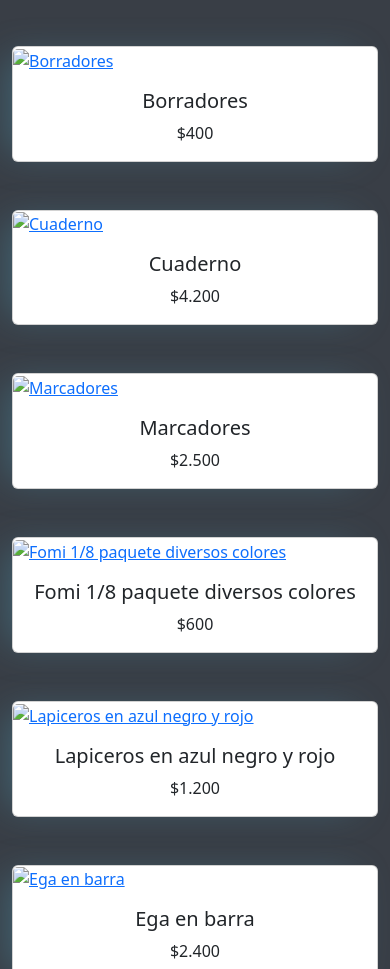
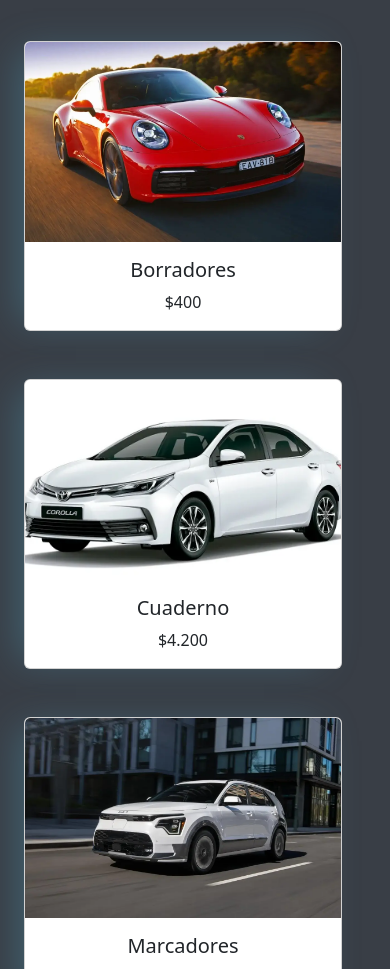
Before and after one commit to 25JT/CarsPag, a plain HTML site: page index.html in a window 390 px wide. Shown: the part 1031-2000 px from the top of the page. Drawn offline with nearby package versions, Linux system fonts and the light colour scheme.

Commit message:
nuevas imagenes animacion solucion de errores

```diff
--- a/index.html
+++ b/index.html
@@ -6,19 +6,20 @@
   <meta name="viewport" content="width=device-width, initial-scale=1">
   <title>AutoVenta</title>
   <link rel="stylesheet" href="syle.css">
+  <link href="https://unpkg.com/aos@2.3.1/dist/aos.css" rel="stylesheet">
   <link href="https://cdn.jsdelivr.net/npm/bootstrap@5.3.3/dist/css/bootstrap.min.css" rel="stylesheet"
     integrity="sha384-QWTKZyjpPEjISv5WaRU9OFeRpok6YctnYmDr5pNlyT2bRjXh0JMhjY6hW+ALEwIH" crossorigin="anonymous">
 </head>
 
 <body>
-  <nav class="navbar" style="margin-left:1%; margin-right:1%;">
+  <nav class="navbar" style="margin-left:1%; margin-right:1%;" data-aos="fade-up">
     <div class="cont-nav">
       <!-- Logo -->
       <img src="imagen/logo.png" alt="Logo" class="imglog">
 
       <!-- Nombre de la tienda -->
       <div class="text-content">
-        <h1 id="nombtienda"></h1>
+        <h1 id="nombtienda" class="caja"></h1>
       </div>
       <!-- Botón toggle para pantallas pequeñas -->
       <button class="navbar-toggler m-3 " type="button" data-bs-toggle="collapse" data-bs-target="#navbarNav"
@@ -36,7 +37,7 @@
   </nav>
 
   <!--AUTO TITULO E IMAGEN-->
-  <section class="m-1">
+  <section class="m-1"  data-aos="fade-up">
     <div class="content-autos" style="margin-left:1%; margin-right:1%;">
       <div class="text-autos">
         <h1 class="autos-txt-h1" id="ttAutos">auto titulo</h1>
@@ -77,13 +78,13 @@
   <!--AUTO TITULO E IMAGEN FINAL-->
   <br class="p-5">
   <!--Muesta de autos-->
-  <section>
-    <div class="p-2 titBorder" data-aos="zoom-in-up" style="margin-left:1%; margin-right:1%; border-radius:9px;">
+  <section  data-aos="fade-up">
+    <div class="p-2 titBorder"  style="margin-left:1%; margin-right:1%; border-radius:9px;">
       <h2 class="fw-bold h2 p-2 text-center " id="productos_Autos" >NUESTROS AUTOS</h2>
     </div>
 
-    <div class="container mt-5" data-aos="fade-down">
-      <div id="product-container" class="row">
+    <div class="container mt-5">
+      <div id="product-container" class="row container">
         <!-- Las tarjetas de productos se generarán aquí -->
       </div>
       <div>
@@ -97,8 +98,8 @@
   <!--Muesta de autos final-->
   <br>
   <!--servicios-->
-  <section>
-    <div class="p-2 titBorder" data-aos="zoom-in-up" style="margin-left:1%; margin-right:1%; border-radius:9px;">
+  <section  data-aos="fade-up">
+    <div class="p-2 titBorder"  style="margin-left:1%; margin-right:1%; border-radius:9px;">
       <h2 class="fw-bold h2 p-2 text-center " id="productos_Servicios">SERVICIOS</h2>
     </div>
 <br>
@@ -142,8 +143,8 @@
   <!--servicios final-->
   <br>
   <!--Contactos-->
-  <section>
-    <div class="p-2 titBorder" data-aos="zoom-in-up" style="margin-left:1%; margin-right:1%; border-radius:9px;">
+  <section  data-aos="fade-up">
+    <div class="p-2 titBorder"  style="margin-left:1%; margin-right:1%; border-radius:9px;">
       <h2 class="fw-bold h2 p-2 text-center " id="Contactanos">CONTACTANOS</h2>
     </div>
     <br>
@@ -182,7 +183,7 @@
   <br>
   <!--Contactos final-->
   <!--MAPA-->
-  <section>
+  <section  data-aos="fade-up">
     <div class="p-5">
       <iframe class="Mapa"
         src="https://www.google.com/maps/embed?pb=!1m18!1m12!1m3!1d127450.10996442808!2d-76.60806502138044!3d3.395060897151642!2m3!1f0!2f0!3f0!3m2!1i1024!2i768!4f13.1!3m3!1m2!1s0x8e30a6f0cc4bb3f1%3A0x1f0fb5e952ae6168!2sCali%2C%20Valle%20del%20Cauca!5e0!3m2!1sen!2sco!4v1733506553470!5m2!1sen!2sco"
@@ -192,7 +193,7 @@
   </section>
   <!--MAPA LOCALIZACION finaliza-->
   <!--inicio Footer-->
-  <footer class="footer" style="margin-left:1%; margin-right:1%;" >
+  <footer class="footer" style="margin-left:1%; margin-right:1%;"  data-aos="fade-up" >
     <div >
       <div class="container-fluid text-center">
         <div class="row">
@@ -226,10 +227,13 @@
     </div>
   </footer>
 
+  <script src="https://unpkg.com/aos@2.3.1/dist/aos.js"></script>
+  <script src="https://cdn.jsdelivr.net/npm/bootstrap@5.3.3/dist/js/bootstrap.bundle.min.js"
+  integrity="sha384-YvpcrYf0tY3lHB60NNkmXc5s9fDVZLESaAA55NDzOxhy9GkcIdslK1eN7N6jIeHz"
+  crossorigin="anonymous"></script>
+  <script src="https://unpkg.com/typed.js@2.1.0/dist/typed.umd.js"></script>
+
   <script src="scripts/main.js"></script>
-  <script src="https://cdn.jsdelivr.net/npm/bootstrap@5.3.3/dist/js/bootstrap.bundle.min.js"
-    integrity="sha384-YvpcrYf0tY3lHB60NNkmXc5s9fDVZLESaAA55NDzOxhy9GkcIdslK1eN7N6jIeHz"
-    crossorigin="anonymous"></script>
 </body>
 
 </html>
--- a/scripts/main.js
+++ b/scripts/main.js
@@ -1,4 +1,3 @@
-document.getElementById("nombtienda").innerHTML = "nombre user"
 document.getElementById("catalogo").innerHTML = "catalogo"
 document.getElementById("contactanos").innerHTML = "contactanos"
 document.getElementById("buscar").innerHTML = "buscar"
@@ -8,12 +7,15 @@ document.getElementById("ttAutos").innerHTML = "¿Buscas un auto?"
 
   document.addEventListener("DOMContentLoaded", function () {
     const products = [
-      { title: "Borradores", price: "$400", imgSrc: "/imagen/carro_modelo.webp", link: "" },
-      { title: "Cuaderno", price: "$4.200", imgSrc: "/imagen/carro_modelo.webp", link: "" },
-      { title: "Marcadores", price: "$2.500", imgSrc: "/imagen/carro_modelo.webp", link: "" },
-      { title: "Fomi 1/8 paquete diversos colores", price: "$600", imgSrc: "/imagen/carro_modelo.webp", link: "" },
-      { title: "Lapiceros en azul negro y rojo", price: "$1.200", imgSrc: "/imagen/carro_modelo.webp", link: "" },
-      { title: "Ega en barra", price: "$2.400", imgSrc: "/imagen/carro_modelo.webp", link: "" }
+      { title: "Borradores", price: "$400", imgSrc: "/imagen/autos prueba/auto1.webp", link: "" },
+      { title: "Cuaderno", price: "$4.200", imgSrc: "/imagen/autos prueba/auto2.webp", link: "" },
+      { title: "Marcadores", price: "$2.500", imgSrc: "/imagen/autos prueba/auto3.webp", link: "" },
+      { title: "Ega en barra", price: "$2.400", imgSrc: "/imagen/autos prueba/auto6.webp", link: ""},
+      { title: "Lapiceros en azul negro y rojo", price: "$1.200", imgSrc: "/imagen/autos prueba/auto4.webp", link: ""},
+      { title: "Cuaderno", price: "$4.200", imgSrc: "/imagen/autos prueba/auto2.webp", link: "" },
+      { title: "Cuaderno", price: "$4.200", imgSrc: "/imagen/autos prueba/auto3.webp", link: "" },
+      { title: "Cuaderno", price: "$4.200", imgSrc: "/imagen/autos prueba/auto5.webp", link: "" },
+      { title: "Cuaderno", price: "$4.200", imgSrc: "/imagen/autos prueba/auto6.webp", link: "" },
     ];
 
     const container = document.getElementById("product-container");
@@ -31,7 +33,7 @@ document.getElementById("ttAutos").innerHTML = "¿Buscas un auto?"
 
 
       const img = document.createElement("img");
-      img.className = "card-img-top ";
+      img.className = "card-img-top";
       img.src = product.imgSrc;
       img.alt = product.title;
 
@@ -56,3 +58,11 @@ document.getElementById("ttAutos").innerHTML = "¿Buscas un auto?"
       container.appendChild(colDiv);
     });
   });
+
+  AOS.init();
+
+  var typed = new Typed('#nombtienda', {
+    strings: ['<i>SHOP NAME</i>', 'WELCOME'],
+    typeSpeed: 90,
+    loop: true
+  });
--- a/syle.css
+++ b/syle.css
@@ -9,6 +9,10 @@ body {
     justify-content: flex-end;
     text-transform: uppercase;
     margin: 0;
+}
+
+.caja{
+    height: 1em;
 }
 
 .cont-nav {
@@ -332,6 +336,36 @@ border: white 2px groove;
 }
 
 
+
+  .col-md-4 {
+   /* Asegura que las tarjetas sean del mismo ancho */
+    box-sizing: border-box;
+  }
+
+  .card {
+    display: flex;
+    flex-direction: column;
+    align-items: center;
+    justify-content: space-between;
+    border: 1px solid #ddd;
+    border-radius: 8px;
+    overflow: hidden;
+    text-align: center;
+  }
+
+  .card-img-top {
+    width: 100%;
+    height: 200px; /* Ajusta la altura según tus necesidades */
+    object-fit: cover; /* Mantiene la proporción y recorta si es necesario */
+  }
+
+  .card-body {
+    padding: 15px;
+  }
+
+
+
+
 /*Tamños de pantallas*/
 @media (max-width: 1400px) {
     .img-carousel {
@@ -383,6 +417,17 @@ border: white 2px groove;
         height: 350px;
 
     }
+
+    .row{
+        flex-direction: column;
+    }
+
+        .col-md-4 {
+            width: auto !important;
+            flex: 1 1 auto;
+          }
+
+
 
 }
 
@@ -451,6 +496,7 @@ border: white 2px groove;
         height: 150px;
         display: flex;
     }
+
 }
 
 
```
Also changed, not shown: imagen/autos prueba/auto1.webp (added), imagen/autos prueba/auto2.webp (added), imagen/autos prueba/auto3.webp (added), imagen/autos prueba/auto4.webp (added), imagen/autos prueba/auto5.webp (added), imagen/autos prueba/auto6.webp (added).
